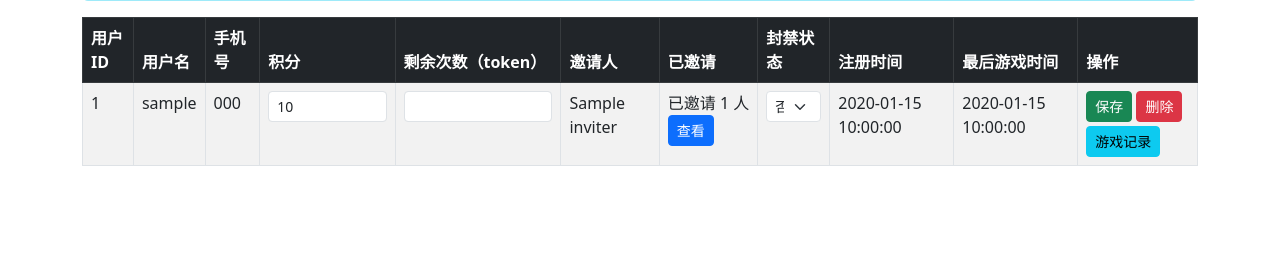
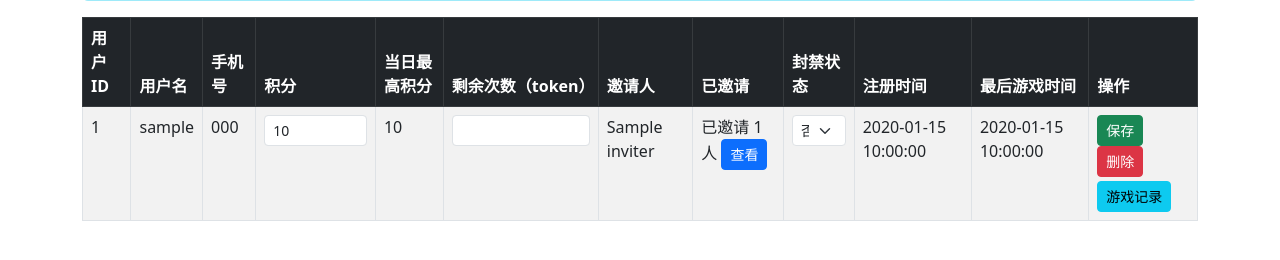
Before and after one commit to Dreamchaser-aus/candybackend, a Flask app: template templates/admin.html in a window 1280 px wide. Shown: the part 244-504 px from the top of the page. Run offline with Flask 3, Linux system fonts and the light colour scheme; the template is opened without the code that fills it: most values are stand-ins (such as "Sample title", 1, 10 or a date in 2020); some libraries are stand-ins or nearby versions.

Commit message:
Update admin.html

```diff
--- a/templates/admin.html
+++ b/templates/admin.html
@@ -57,7 +57,7 @@ async function deleteUser(userId) {
     <table class="table table-bordered table-striped">
       <thead class="table-dark">
         <tr>
-          <th>用户ID</th><th>用户名</th><th>手机号</th><th>积分</th>
+          <th>用户ID</th><th>用户名</th><th>手机号</th><th>积分</th><th>当日最高积分</th>
           <th>剩余次数（token）</th><th>邀请人</th><th>已邀请</th><th>封禁状态</th>
           <th>注册时间</th><th>最后游戏时间</th><th>操作</th>
         </tr>
@@ -71,6 +71,7 @@ async function deleteUser(userId) {
           <td>
             <input type="number" id="points-{{ user.user_id }}" value="{{ user.points or 0 }}" class="form-control form-control-sm">
           </td>
+          <td>{{ user.daily_max_score }}</td>
           <td>
             <input type="number" id="token-{{ user.user_id }}" value="{{ user.token or 0 }}" class="form-control form-control-sm">
           </td>
```
